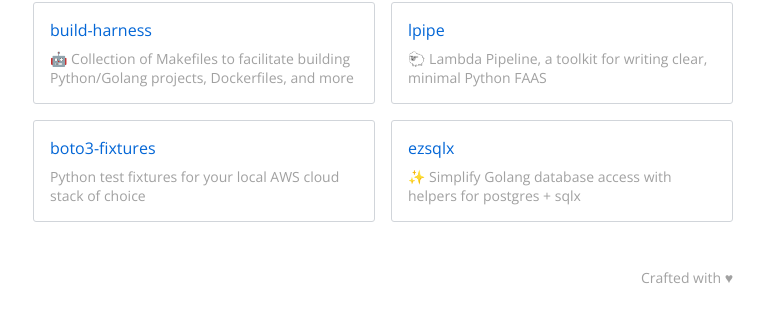
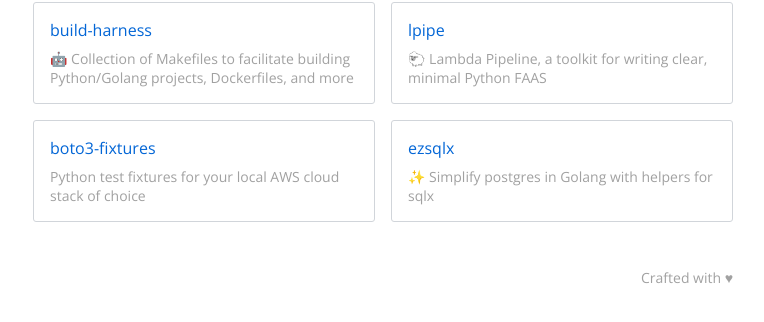
Before and after one commit to alphachai/charliemathews.com, a Jekyll site: the page built from index.md, in a window 1280 px wide. Shown: the part 195-517 px from the top of the page, without its empty margins (257-1021 px from the left). Built offline with Jekyll 4.4.1, drawn with Linux system fonts in a browser that asks for light colours.

Commit message:
Update projects.yml

```diff
--- a/_data/projects.yml
+++ b/_data/projects.yml
@@ -8,5 +8,5 @@
   desc: Python test fixtures for your local AWS cloud stack of choice
   url: https://github.com/alphachai/boto3-fixtures
 - name: ezsqlx
-  desc: ✨ Simplify Golang database access with helpers for postgres + sqlx
+  desc: ✨ Simplify postgres in Golang with helpers for sqlx
   url: https://github.com/tovala/ezsqlx
```
